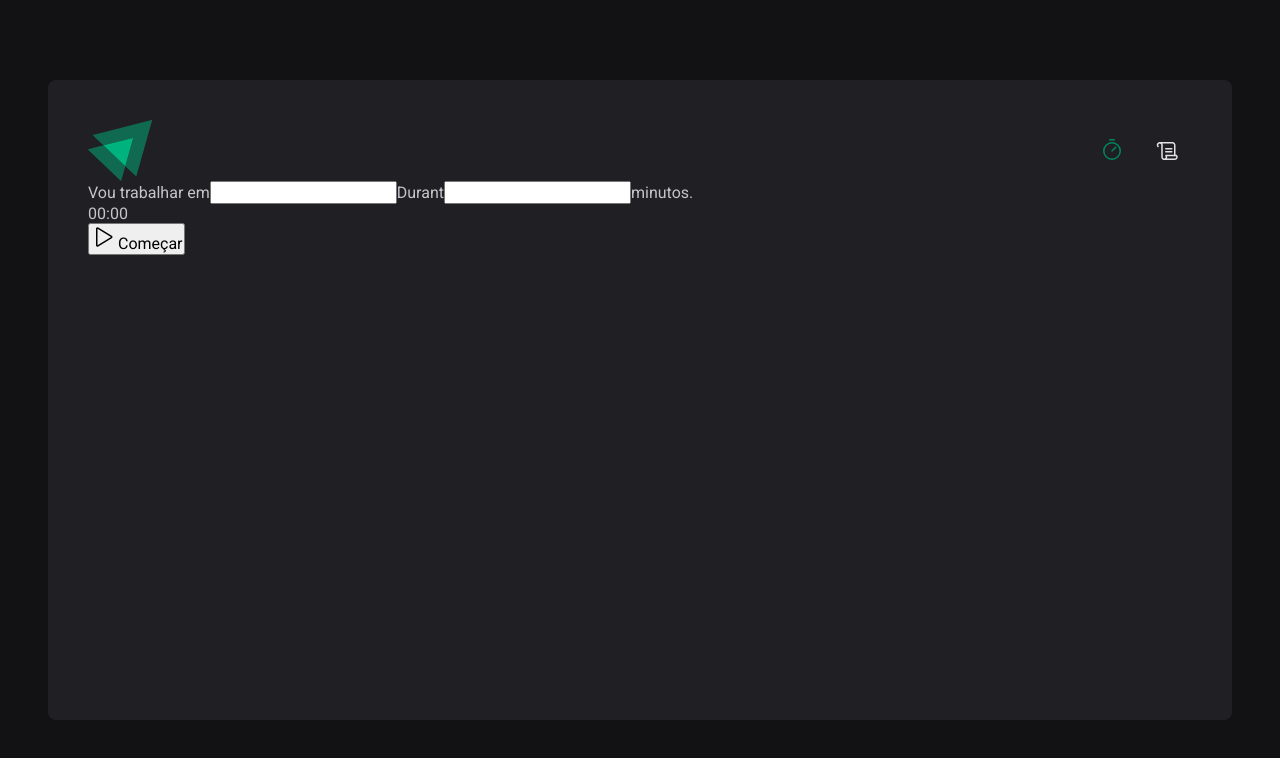
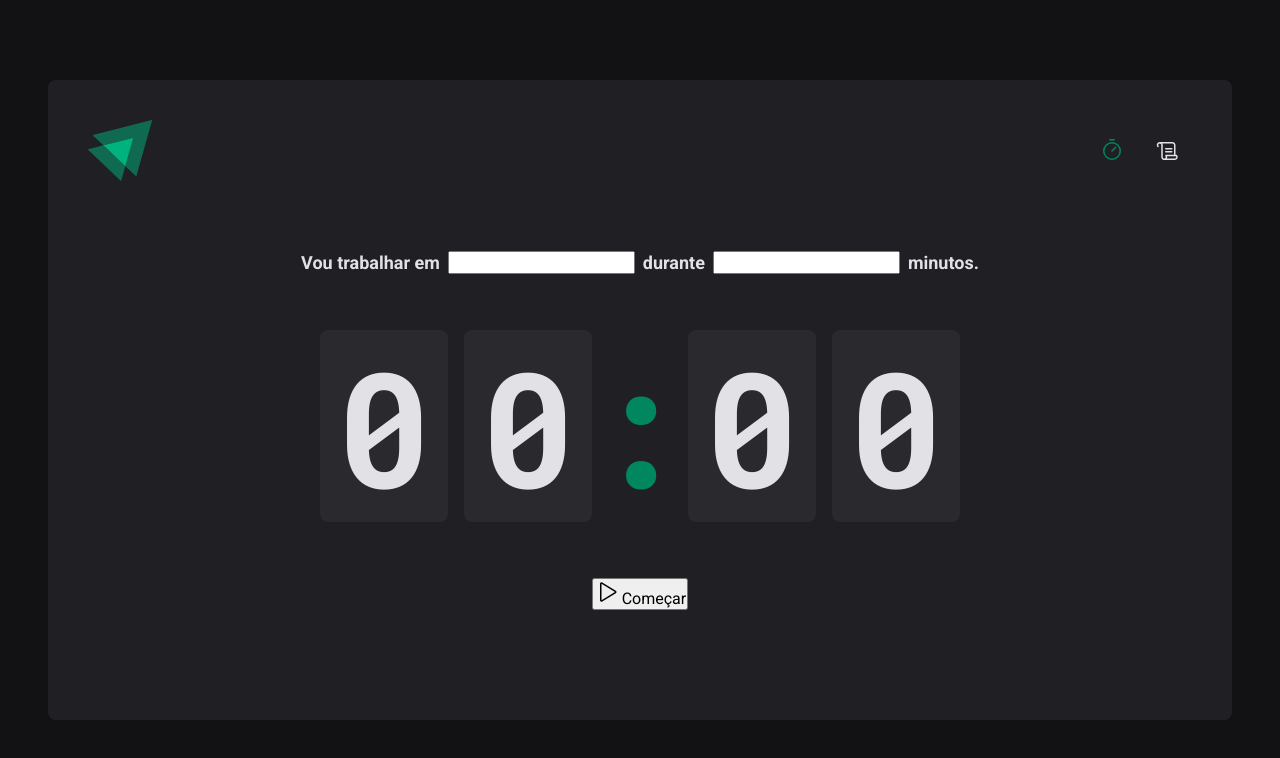
Before and after one commit to danielVFS/ignite-timer, a React (Vite) app: page / in a window 1280 px wide. Shown: the top 758 px of the page. Built offline with nearby package versions, Linux system fonts and the light colour scheme.

Commit message:
style(Home): separator, countdown and form styles

```diff
--- a/src/pages/Home/index.tsx
+++ b/src/pages/Home/index.tsx
@@ -1,32 +1,37 @@
-import { Play } from 'phosphor-react'
-import { HomeContainer } from './styles'
+import { Play } from "phosphor-react";
+import {
+  CountdownContainer,
+  FormContainer,
+  HomeContainer,
+  Separator,
+} from "./styles";
 
 export function Home() {
   return (
     <HomeContainer>
       <form>
-        <div>
+        <FormContainer>
           <label htmlFor="task">Vou trabalhar em</label>
           <input id="task" />
 
-          <label htmlFor="minutesAmount">Durant</label>
+          <label htmlFor="minutesAmount">durante</label>
           <input type="number" id="minutesAmount" />
 
           <span>minutos.</span>
-        </div>
+        </FormContainer>
 
-        <div>
+        <CountdownContainer>
           <span>0</span>
           <span>0</span>
-          <span>:</span>
+          <Separator>:</Separator>
           <span>0</span>
           <span>0</span>
-        </div>
+        </CountdownContainer>
 
         <button type="submit">
           <Play size={24} /> Começar
         </button>
       </form>
     </HomeContainer>
-  )
+  );
 }
--- a/src/pages/Home/styles.ts
+++ b/src/pages/Home/styles.ts
@@ -1,3 +1,55 @@
 import styled from 'styled-components'
 
-export const HomeContainer = styled.main``
+export const HomeContainer = styled.main`
+  flex: 1;
+
+  display: flex;
+  flex-direction: column;
+  align-items: center;
+  justify-content: center;
+
+  form {
+    display: flex;
+    flex-direction: column;
+    align-items: center;
+    gap: 3.5rem;
+  }
+`
+
+export const FormContainer = styled.div`
+  width: 100%;
+  display: flex;
+  align-items: center;
+  justify-content: center;
+  gap: 0.5rem;
+  color: ${(props) => props.theme['gray-100']};
+  font-size: 1.125rem;
+  font-weight: bold;
+  flex-wrap: wrap;
+`
+
+export const CountdownContainer = styled.div`
+  font-family: 'Roboto Mono', monospace;
+  font-size: 10rem;
+  line-height: 8rem;
+  color: ${(props) => props.theme['gray-100']};
+
+  display: flex;
+  gap: 1rem;
+
+  span {
+    background: ${(props) => props.theme['gray-700']};
+    padding: 2rem 1rem;
+    border-radius: 8px;
+  }
+`
+
+export const Separator = styled.div`
+  padding: 2rem 0;
+  color: ${(props) => props.theme['green-500']};
+
+  width: 4rem;
+  overflow: hidden;
+  display: flex;
+  justify-content: center;
+`
```
